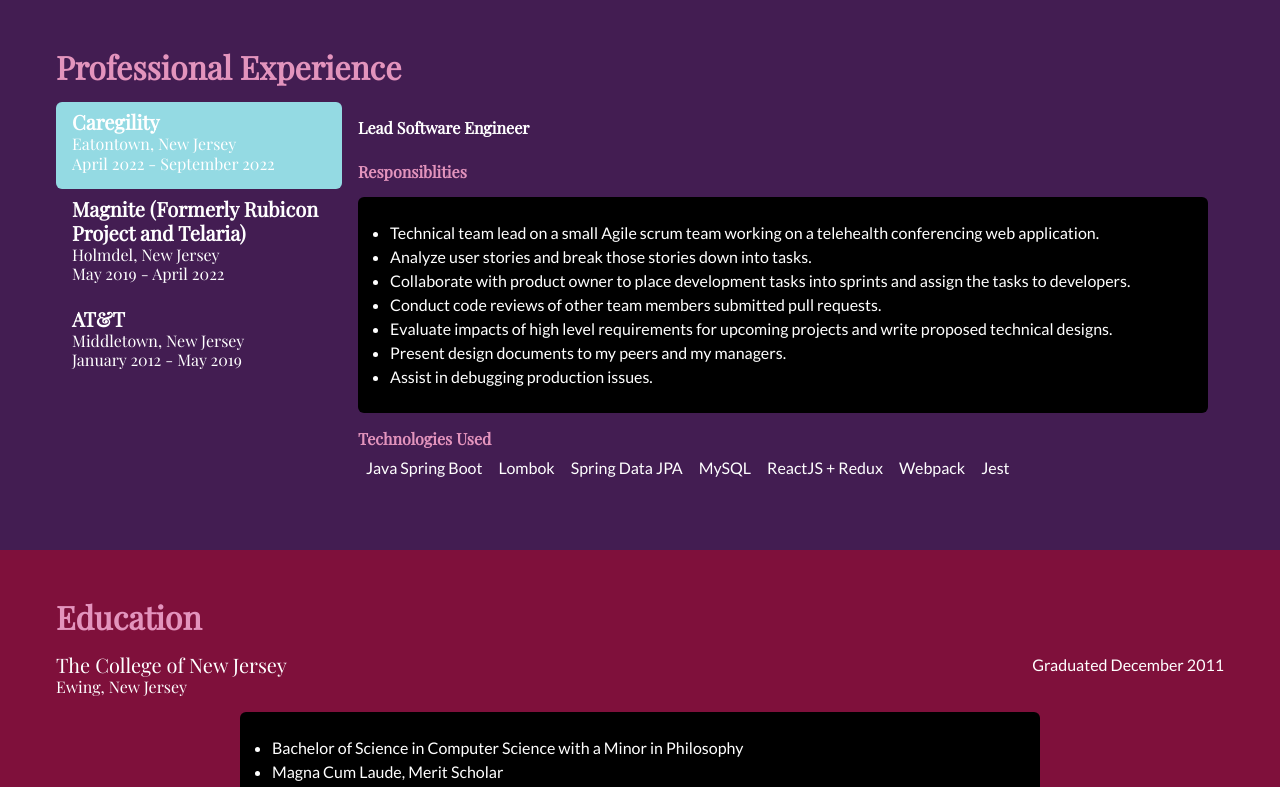
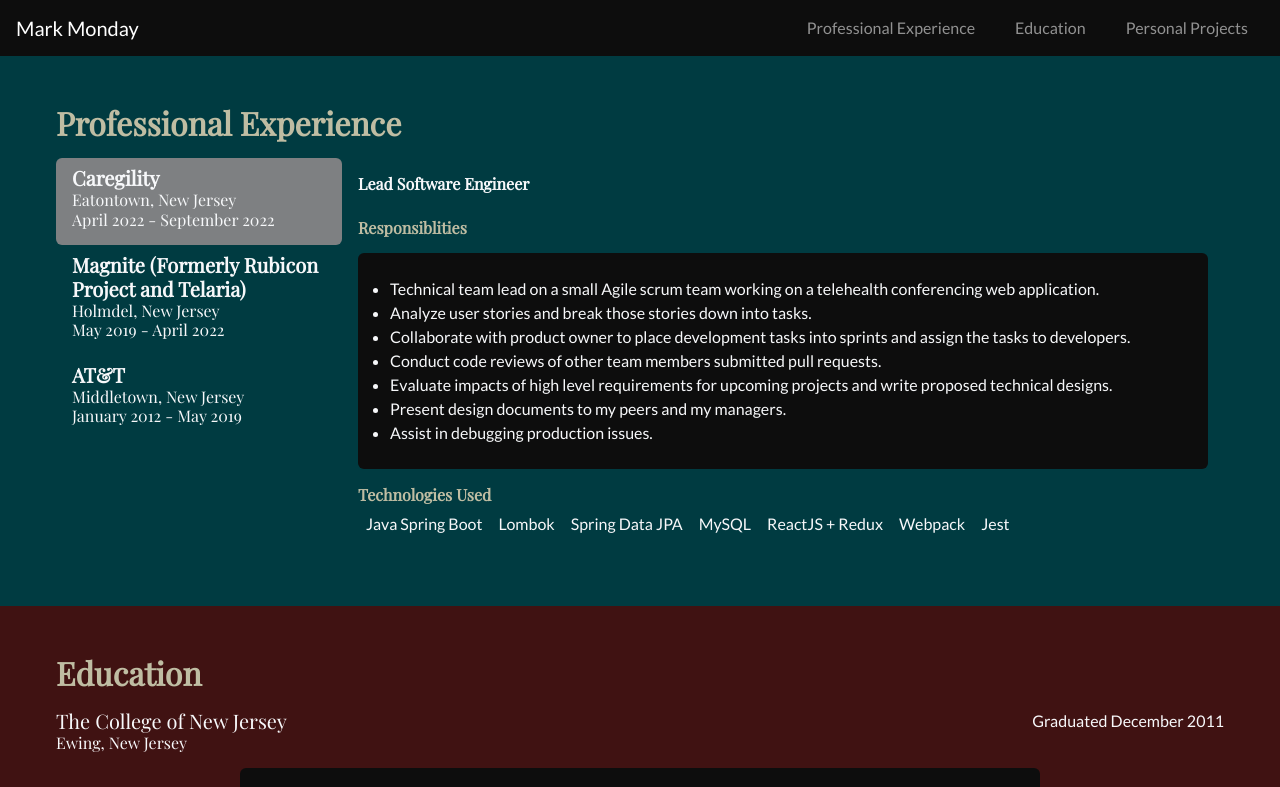
Before and after one commit to msm0504/resume-site, a Next.js app: page / in a window 1280 px wide. Shown: the top 787 px of the page. Built offline with nearby package versions, Linux system fonts and the light colour scheme.

Commit message:
add navbar, default to light text

```diff
--- a/client/components/employ-history/details.tsx
+++ b/client/components/employ-history/details.tsx
@@ -29,7 +29,7 @@
 			))}
 		</>
 	) : (
-		<div className='h6 fw-semibold text-light'>{titles}</div>
+		<div className='h6 fw-semibold'>{titles}</div>
 	);
 
 const formatProject = (project: Project) => (
@@ -39,7 +39,7 @@
 		{project.techsUsed && (
 			<>
 				<div className='h6 fw-semibold text-info'>Technologies Used</div>
-				<ul style={{ listStyle: 'none' }} className='d-flex flex-wrap m-0 p-0 text-light'>
+				<ul style={{ listStyle: 'none' }} className='d-flex flex-wrap m-0 p-0'>
 					{project.techsUsed.map((techUsed, index) => (
 						<li className='px-2' key={index}>
 							{techUsed}
@@ -56,7 +56,7 @@
 		<Accordion defaultActiveKey={projects[0].name} flush>
 			{projects.map(project => (
 				<Accordion.Item key={project.name} eventKey={project.name ?? ''}>
-					<Accordion.Button className={`${style.projectListItem} bg-${bgColor} d-block px-3`}>
+					<Accordion.Button className={`${style.projectListItem} bg-${bgColor} d-block px-1`}>
 						{formatDuration(project.name ?? '', project.start ?? '', project.end ?? '')}
 					</Accordion.Button>
 					<Accordion.Body className={`bg-${bgColor}`}>{formatProject(project)}</Accordion.Body>
--- a/client/components/notes.tsx
+++ b/client/components/notes.tsx
@@ -3,7 +3,7 @@
 };
 
 const Notes: React.FC<NotesProps> = ({ notes }) => (
-	<ul className='bg-dark text-light mt-3 py-4 rounded'>
+	<ul className='bg-dark mt-3 py-4 rounded'>
 		{notes.map(note => (
 			<li key={note.substring(0, 10)}>{note}</li>
 		))}
--- /dev/null
+++ b/client/components/top-navbar.tsx
@@ -0,0 +1,32 @@
+import Link from 'next/link';
+import { Nav, Navbar } from 'react-bootstrap';
+
+type NavbarLinkProps = {
+	text: string;
+	path: string;
+	scrollTop?: boolean;
+};
+
+const NavbarLink: React.FC<NavbarLinkProps> = ({ text, path, scrollTop = false }) => (
+	<Link href={path} scroll={scrollTop}>
+		<a className='me-md-4 nav-link'>{text}</a>
+	</Link>
+);
+
+const TopNavbar: React.FC = () => (
+	<Navbar bg='dark' variant='dark' expand='md' sticky='top'>
+		<Link href='/'>
+			<a className='ms-3 navbar-brand'>Mark Monday</a>
+		</Link>
+		<Navbar.Toggle aria-controls='top-navbar-nav' />
+		<Navbar.Collapse id='top-navbar-nav' className='text-center'>
+			<Nav className='ms-auto'>
+				<NavbarLink text='Professional Experience' path='/#prof-experience' />
+				<NavbarLink text='Education' path='/#education' />
+				<NavbarLink text='Personal Projects' path='/projects' />
+			</Nav>
+		</Navbar.Collapse>
+	</Navbar>
+);
+
+export default TopNavbar;
--- a/client/sections/education.tsx
+++ b/client/sections/education.tsx
@@ -16,7 +16,7 @@
 			<h2 className='text-info fw-bold mb-3'>Education</h2>
 			{education.map(school => (
 				<React.Fragment key={school.schoolName}>
-					<div className='d-flex justify-content-between text-light'>
+					<div className='d-flex justify-content-between'>
 						<div className='d-block'>
 							<Card.Title>{school.schoolName}</Card.Title>
 							<Card.Subtitle>
@@ -30,7 +30,7 @@
 					</div>
 				</React.Fragment>
 			))}
-			<h3 className='h5 text-light'>Internships</h3>
+			<h3 className='h5'>Internships</h3>
 			<EmployHistory history={internships} bgColor='danger' />
 		</section>
 	</div>
--- a/pages/education.tsx
+++ b/pages/education.tsx
@@ -28,11 +28,11 @@
 						<div className='d-flex justify-content-between' key={school.schoolName}>
 							<div className='d-block'>
 								<Card.Title className='text-primary'>{school.schoolName}</Card.Title>
-								<Card.Subtitle className='text-light'>
+								<Card.Subtitle>
 									{school.city}, {school.state}
 								</Card.Subtitle>
 							</div>
-							<div className='text-light'>Graduated {school.gradDate}</div>
+							<div>Graduated {school.gradDate}</div>
 						</div>
 						<div style={{ maxWidth: '800px' }} className='mx-auto'>
 							<Notes notes={school.highlights} />
--- a/pages/index.tsx
+++ b/pages/index.tsx
@@ -1,8 +1,10 @@
 import type { GetStaticProps, NextPage } from 'next';
 import Head from 'next/head';
 
+import TopNavbar from '@/client/components/top-navbar';
 import EducationSection from '@/client/sections/education';
 import ExperienceSection from '@/client/sections/experience';
+import IntroSection from '@/client/sections/intro';
 import { EDUCATION, EMPLOYMENT_HISTORY, INTERNSHIPS } from '@/data/resume-data';
 import { Education, Employment } from '@/types/index';
 
@@ -22,6 +24,8 @@
 			</Head>
 
 			<main>
+				<TopNavbar />
+				{IntroSection}
 				<ExperienceSection employHistory={employHistory} />
 				<EducationSection education={education} internships={internships} />
 			</main>
--- a/styles/custom-theme.scss
+++ b/styles/custom-theme.scss
@@ -11,15 +11,35 @@
 $info: #94dae3;
 $warning: #e394bd;
 $danger: #7a3d3f;
+
+$primary: #bd7b9d;
+$secondary: #431d52;
+$info: #94dae3;
+$danger: #7f103b;
+$light: #f7f8fa;
+$dark: #171321;
+
+$primary: #e310cb;
+$secondary: #0d314b;
+$info: #86fbfb;
+$danger: #4b0d49;
+$light: #f7f8fa;
+$dark: #171321;
 */
-$primary: #94dae3;
-$secondary: #431d52;
-$info: #e394bd;
-$danger: #7f103b;
-$light: #fff;
-$dark: #000;
+// $primary: #b37272;
+$primary: #7e8082;
+$secondary: #003b41;
+$info: #bfbda3;
+// $danger: #403e3f;
+$danger: #401212;
+$light: #f7f8fa;
+$dark: #0d0d0d;
 
 $font-family-sans-serif: 'Lato', sans-serif;
 $headings-font-family: 'Playfair Display', serif;
 
 @import '../node_modules/bootstrap/scss/bootstrap';
+
+.accordion-item {
+	color: inherit;
+}
--- a/styles/globals.css
+++ b/styles/globals.css
@@ -1,24 +1,16 @@
-html,
+html {
+	box-sizing: border-box;
+}
+
+*,
+*::before,
+*::after {
+	box-sizing: inherit;
+}
+
 body {
 	padding: 0;
 	margin: 0;
+	background-color: var(--bs-dark);
+	color: var(--bs-light);
 }
-
-a {
-	color: inherit;
-	text-decoration: none;
-}
-
-* {
-	box-sizing: border-box;
-}
-
-@media (prefers-color-scheme: dark) {
-	html {
-		color-scheme: dark;
-	}
-	body {
-		color: white;
-		background: black;
-	}
-}
```
